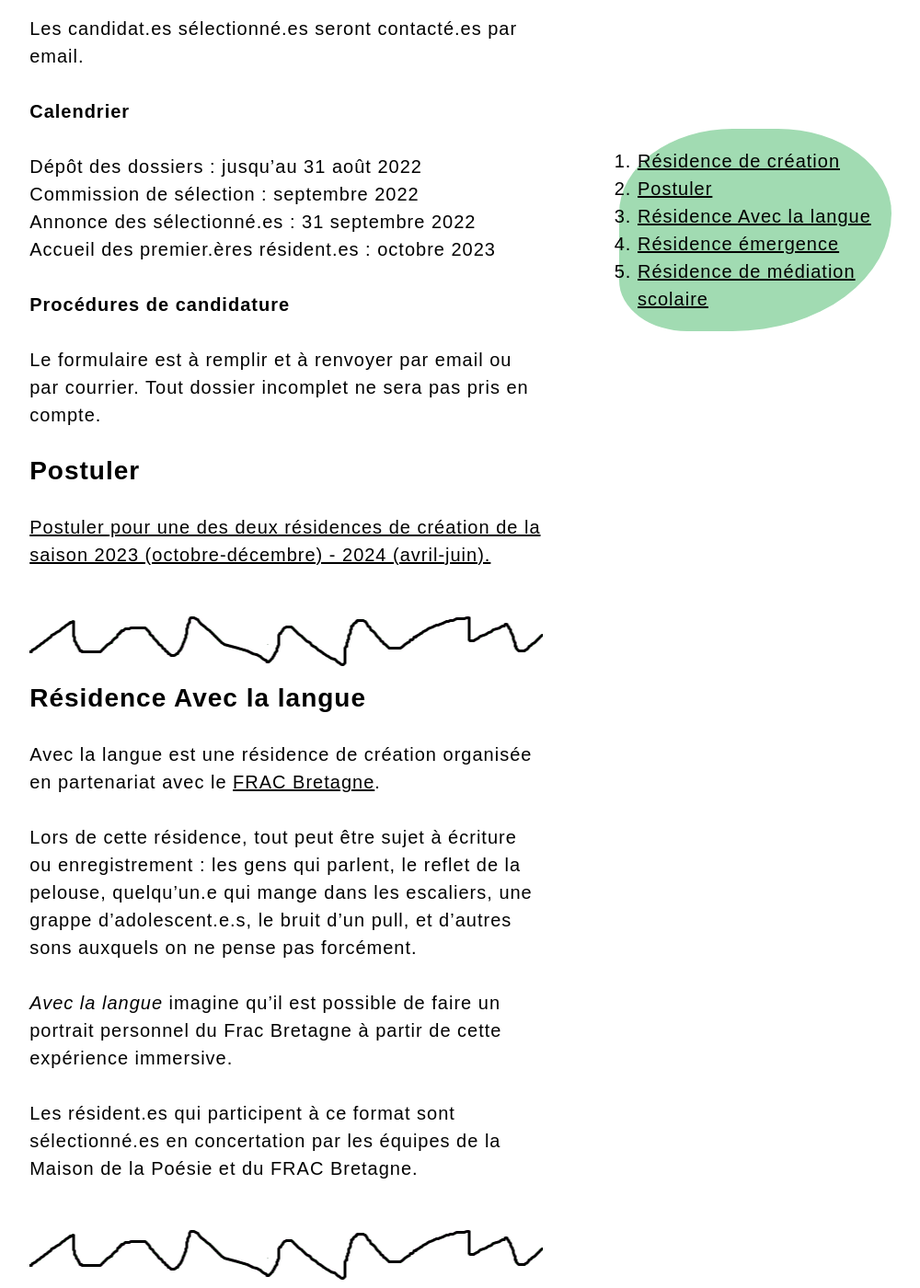
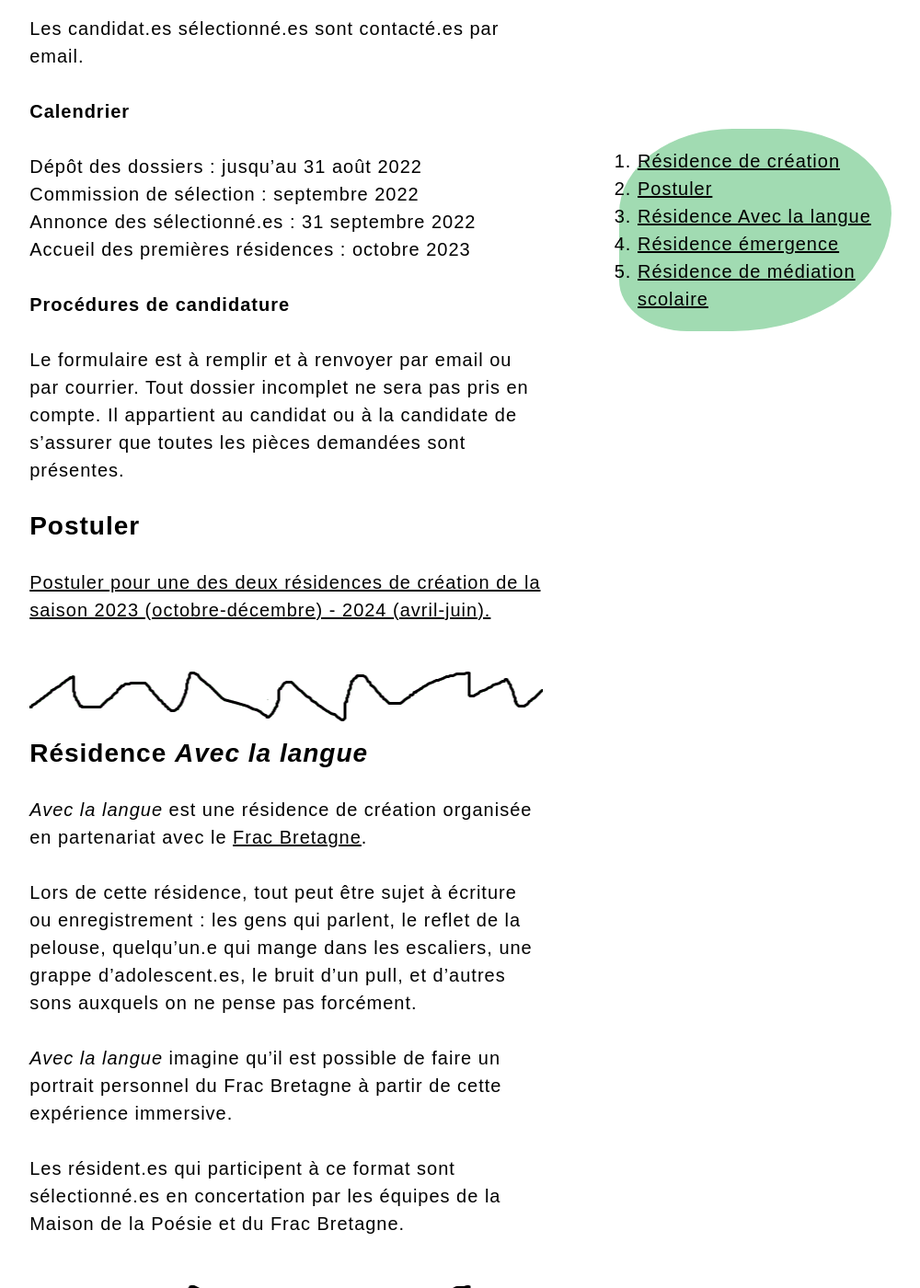
Before and after one commit to PQuod/MaisondelaPoesiedeRennes, a Jekyll site: the page built from residences.md, in a window 1280 px wide and 1400 px high, scrolled down 1780 px. Shown: the whole window at 92% size, without its empty margins (241-1241 px from the left). Built offline with Jekyll 4.4.1, drawn with Linux system fonts in a browser that asks for light colours; some web fonts are replaced; a script that is not in the unit is left out.

Commit message:
Update Pages “residences”

```diff
--- a/residences.md
+++ b/residences.md
@@ -39,18 +39,18 @@
 
 L'évaluation des dossiers se fait sur la qualité et l'originalité du projet envisagé durant le temps de résidence.
 
-Les candidat.es sélectionné.es seront contacté.es par email.
+Les candidat.es sélectionné.es sont contacté.es par email.
 
 **Calendrier**
 
 Dépôt des dossiers : jusqu'au 31 août 2022\
 Commission de sélection : septembre 2022\
 Annonce des sélectionné.es : 31 septembre 2022\
-Accueil des premier.ères résident.es : octobre 2023
+Accueil des premières résidences : octobre 2023
 
 **Procédures de candidature**
 
-Le formulaire est à remplir et à renvoyer par email ou par courrier. Tout dossier incomplet ne sera pas pris en compte.
+Le formulaire est à remplir et à renvoyer par email ou par courrier. Tout dossier incomplet ne sera pas pris en compte. Il appartient au candidat ou à la candidate de s'assurer que toutes les pièces demandées sont présentes.
 
 ## Postuler
 
```
Also changed, not shown: other parts of residences.md (+4 -4 lines).
